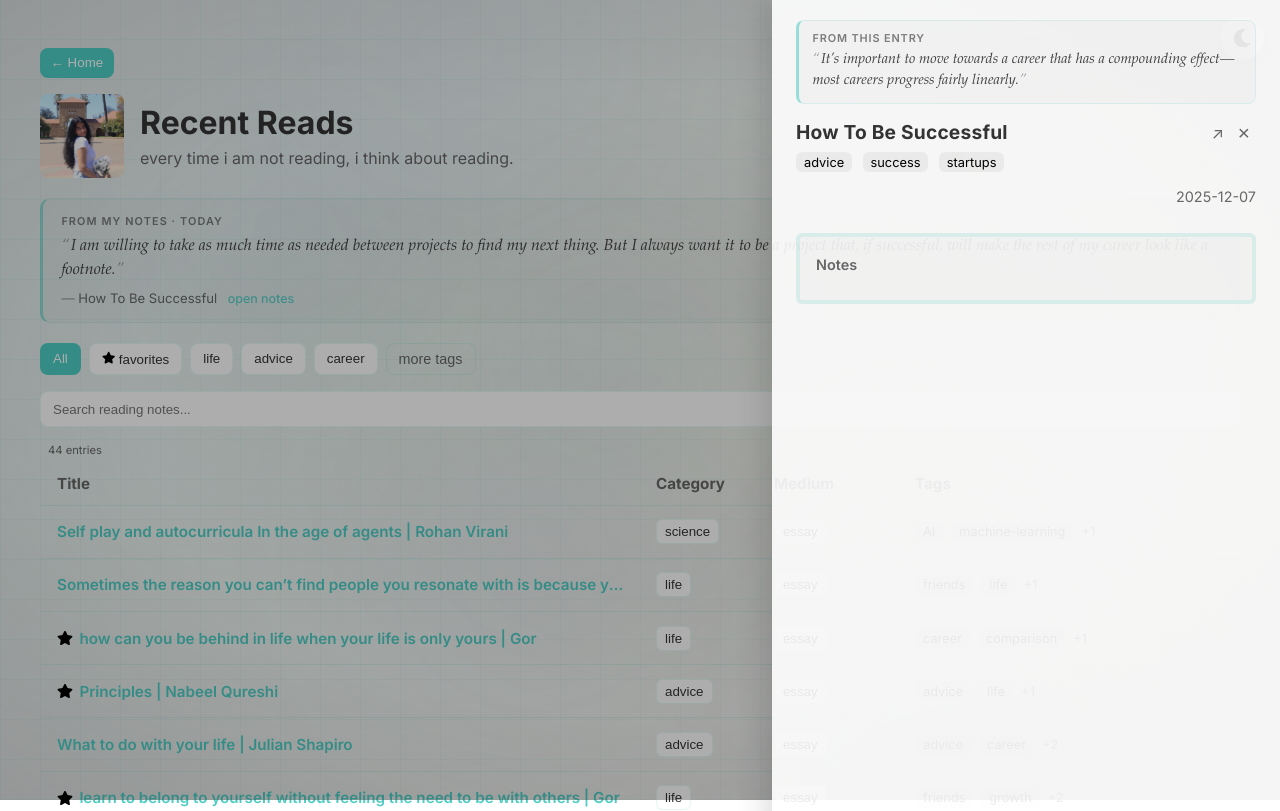
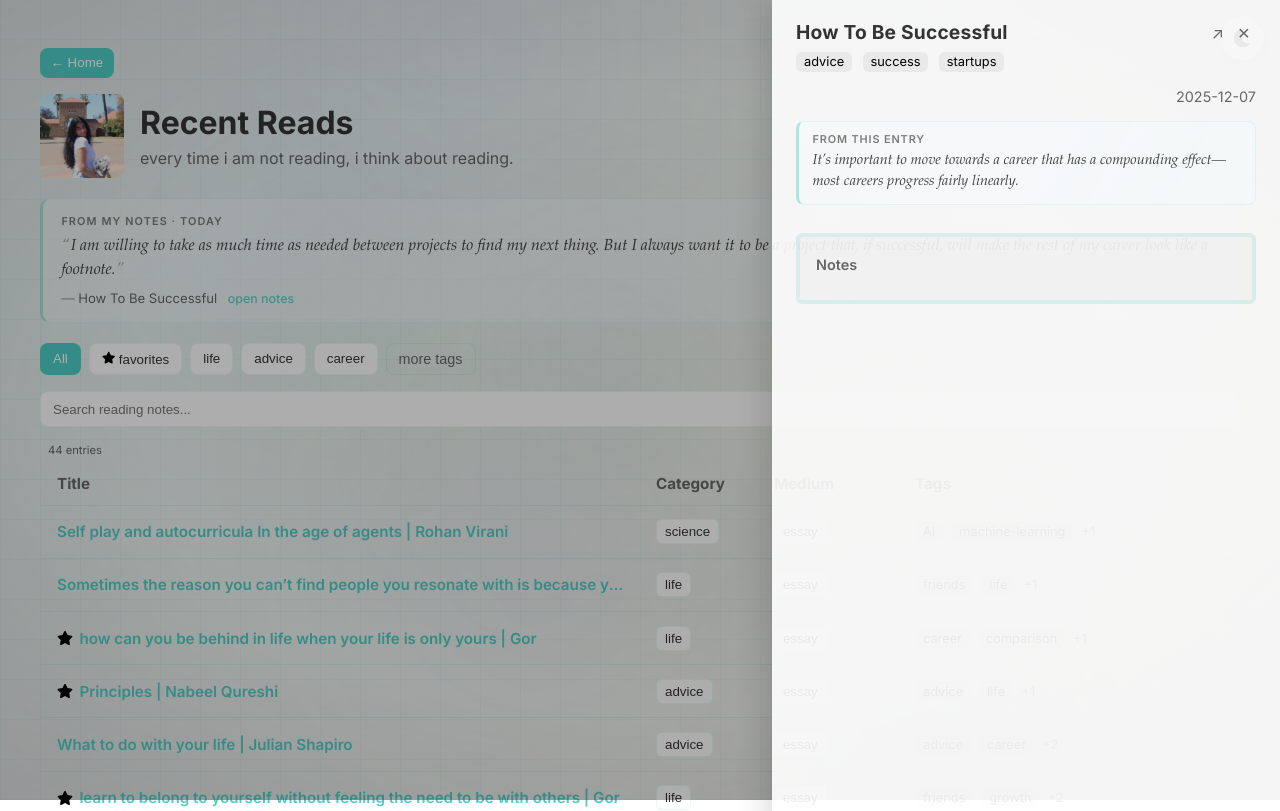
Before and after one commit to riyer8/riyer8.github.io, a React (Create React App) app: page /recent-reads/how-to-be-successful in a window 1280 px wide. Shown: the top 811 px of the page. Built offline with nearby package versions, Linux system fonts and the light colour scheme.

Commit message:
fixing quote widget on bookshelf a little bit more

```diff
--- a/src/pages/BookshelfPage/BookshelfPage.jsx
+++ b/src/pages/BookshelfPage/BookshelfPage.jsx
@@ -695,8 +695,6 @@ const BookshelfPage = () => {
 
         {selectedItem ? (
           <div style={{ display: 'flex', flexDirection: 'column', gap: '1rem' }}>
-            <QuoteWidget variant="compact" contextTitle={selectedItem.title} />
-
             {/* Header */}
             <div style={{ display: 'flex', justifyContent: 'space-between', alignItems: 'flex-start', gap: '1rem' }}>
               <div style={{ flex: 1 }}>
@@ -716,6 +714,8 @@ const BookshelfPage = () => {
               </div>
               <div style={{ fontSize: '0.9rem' }}>{selectedItem.dateAdded}</div>
             </div>
+
+            <QuoteWidget variant="compact" contextTitle={selectedItem.title} />
 
             {selectedItem.tldr && (
               <div>
--- a/src/pages/BookshelfPage/QuoteWidget/QuoteWidget.css
+++ b/src/pages/BookshelfPage/QuoteWidget/QuoteWidget.css
@@ -1,12 +1,45 @@
 .bookshelf-quote {
+  position: relative;
+  isolation: isolate;
+  overflow: hidden;
   box-sizing: border-box;
   width: 100%;
   margin: 0 0 1.25rem;
   padding: clamp(0.7rem, 2vw, 0.95rem) clamp(0.85rem, 2.5vw, 1.15rem);
   border-radius: 10px;
   border: 1px solid var(--quote-border);
-  border-left: 3px solid color-mix(in srgb, var(--quote-accent) 55%, transparent);
+  border-left: 3px solid color-mix(in srgb, var(--quote-accent) 45%, transparent);
   background: var(--quote-surface);
+}
+
+.bookshelf-quote::before {
+  content: "";
+  position: absolute;
+  inset: -20%;
+  z-index: 0;
+  pointer-events: none;
+  background: linear-gradient(
+    120deg,
+    color-mix(in srgb, #ffb3ba 18%, transparent),
+    color-mix(in srgb, #ffdfba 14%, transparent),
+    color-mix(in srgb, #ffffba 12%, transparent),
+    color-mix(in srgb, #baffc9 14%, transparent),
+    color-mix(in srgb, #bae1ff 16%, transparent),
+    color-mix(in srgb, var(--quote-accent) 10%, transparent)
+  );
+  background-size: 320% 320%;
+  animation: bookshelf-quote-bg 14s ease-in-out infinite alternate;
+  opacity: 0.38;
+}
+
+.bookshelf-quote--dark::before {
+  opacity: 0.22;
+  filter: brightness(0.85) saturate(0.9);
+}
+
+.bookshelf-quote > * {
+  position: relative;
+  z-index: 1;
 }
 
 .bookshelf-quote--compact {
@@ -78,6 +111,11 @@
   display: none;
 }
 
+.bookshelf-quote--context .bookshelf-quote__text::before,
+.bookshelf-quote--context .bookshelf-quote__text::after {
+  content: none;
+}
+
 .bookshelf-quote__cite {
   font-size: clamp(0.76rem, 1.8vw, 0.82rem);
   font-style: normal;
@@ -105,3 +143,25 @@
   text-decoration: underline;
   text-underline-offset: 2px;
 }
+
+@keyframes bookshelf-quote-bg {
+  0% {
+    background-position: 0% 40%;
+    transform: translate(0, 0) scale(1);
+  }
+  50% {
+    background-position: 100% 60%;
+    transform: translate(-1%, 1%) scale(1.02);
+  }
+  100% {
+    background-position: 50% 100%;
+    transform: translate(1%, -1%) scale(1);
+  }
+}
+
+@media (prefers-reduced-motion: reduce) {
+  .bookshelf-quote::before {
+    animation: none;
+    background-position: 50% 50%;
+  }
+}
--- a/src/pages/BookshelfPage/QuoteWidget/QuoteWidget.js
+++ b/src/pages/BookshelfPage/QuoteWidget/QuoteWidget.js
@@ -7,10 +7,53 @@ import { titleToSlug } from "../bookshelfUtils";
 
 const LOCAL_STORAGE_KEY = "dailyQuote";
 
+function cleanQuote(quote) {
+  return quote
+    .replace(/\*\*(.*?)\*\*/g, "$1")
+    .replace(/\*(.*?)\*/g, "$1")
+    .replace(/_(.*?)_/g, "$1")
+    .replace(/^[“”"''`]+/, "")
+    .replace(/[“”"''`]+$/, "")
+    .trim();
+}
+
+function normalizeQuoteKey(quote) {
+  return cleanQuote(quote)
+    .toLowerCase()
+    .replace(/\s+/g, " ")
+    .replace(/[“”]/g, '"')
+    .replace(/['']/g, "'");
+}
+
+/** One canonical quote per unique text; drop shorter lines nested inside longer ones. */
+function dedupeQuotes(quotes) {
+  const byKey = new Map();
+
+  for (const item of quotes) {
+    const key = normalizeQuoteKey(item.quote);
+    if (!key) continue;
+    if (!byKey.has(key)) {
+      byKey.set(key, item);
+    }
+  }
+
+  const unique = [...byKey.values()];
+
+  return unique.filter((item, index, list) => {
+    const key = normalizeQuoteKey(item.quote);
+    return !list.some((other, otherIndex) => {
+      if (index === otherIndex) return false;
+      const otherKey = normalizeQuoteKey(other.quote);
+      if (key === otherKey) return false;
+      return otherKey.includes(key) && otherKey.length > key.length;
+    });
+  });
+}
+
 function extractQuotesWithMetadata() {
   const quoteRegex = /^>\s*(.+)$/gm;
 
-  return bookshelfData.flatMap((entry) => {
+  const raw = bookshelfData.flatMap((entry) => {
     if (entry.archives === true) return [];
     if (!entry.notes) return [];
 
@@ -21,13 +64,8 @@ function extractQuotesWithMetadata() {
       title: entry.title,
     }));
   });
-}
 
-function cleanQuote(quote) {
-  return quote
-    .replace(/\*\*(.*?)\*\*/g, "$1")
-    .replace(/\*(.*?)\*/g, "$1")
-    .replace(/_(.*?)_/g, "$1");
+  return dedupeQuotes(raw);
 }
 
 function pickRandom(items) {
@@ -45,7 +83,9 @@ function loadDailyQuote(quotes) {
   }
 
   if (stored?.date === todayStr && stored.quote) {
-    return stored.quote;
+    const key = normalizeQuoteKey(stored.quote.quote);
+    const stillValid = quotes.some((q) => normalizeQuoteKey(q.quote) === key);
+    if (stillValid) return stored.quote;
   }
 
   const todayQuote = pickRandom(quotes);
@@ -64,7 +104,7 @@ function loadDailyQuote(quotes) {
 
 /**
  * @param {'default' | 'compact'} variant
- * @param {string | null} contextTitle — when set (e.g. notes panel open), prefer a quote from that entry
+ * @param {string | null} contextTitle — when set (notes panel), show a quote from that entry only; hidden if none
  */
 const QuoteWidget = ({ variant = "default", contextTitle = null }) => {
   const { theme } = useTheme();
@@ -88,8 +128,11 @@ const QuoteWidget = ({ variant = "default", contextTitle = null }) => {
       if (entryQuotes.length) {
         setDisplayQuote(pickRandom(entryQuotes));
         setIsFromContext(true);
-        return;
+      } else {
+        setDisplayQuote(null);
+        setIsFromContext(false);
       }
+      return;
     }
 
     setDisplayQuote(loadDailyQuote(quotes));
@@ -101,23 +144,20 @@ const QuoteWidget = ({ variant = "default", contextTitle = null }) => {
   }
 
   const slug = titleToSlug(displayQuote.title);
-  const isCompact = variant === "compact";
-  const label = isFromContext
-    ? "from this entry"
-    : "from my notes · today";
+  const label = isFromContext ? "from this entry" : "from my notes · today";
 
   return (
     <aside
       className={`bookshelf-quote bookshelf-quote--${variant}${
         isFromContext ? " bookshelf-quote--context" : ""
-      }`}
+      }${theme.isDarkMode ? " bookshelf-quote--dark" : ""}`}
       style={{
         "--quote-accent": theme.colors.accent,
         "--quote-text": theme.colors.text,
         "--quote-muted": theme.colors.textSecondary,
         "--quote-surface": theme.isDarkMode
-          ? "rgba(255, 255, 255, 0.03)"
-          : "rgba(0, 0, 0, 0.02)",
+          ? "rgba(255, 255, 255, 0.025)"
+          : "rgba(255, 255, 255, 0.45)",
         "--quote-border": theme.colors.border,
       }}
       aria-label="Quote from reading notes"
```
